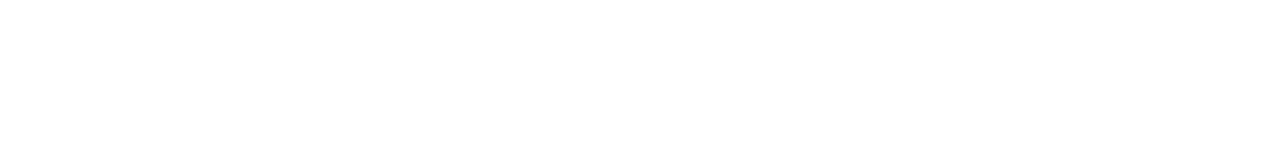
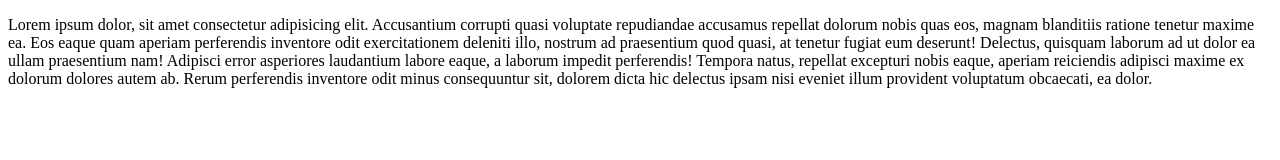
Before and after one commit to fioredefelice/practice, a plain HTML site: page Clase-de-branches/index.html in a window 1280 px wide. Drawn offline with Linux system fonts and the light colour scheme.

Commit message:
parrafo agregado

```diff
--- a/Clase-de-branches/index.html
+++ b/Clase-de-branches/index.html
@@ -7,6 +7,7 @@
     <title>Test de branches</title>
 </head>
 <body>
+    <p>Lorem ipsum dolor, sit amet consectetur adipisicing elit. Accusantium corrupti quasi voluptate repudiandae accusamus repellat dolorum nobis quas eos, magnam blanditiis ratione tenetur maxime ea. Eos eaque quam aperiam perferendis inventore odit exercitationem deleniti illo, nostrum ad praesentium quod quasi, at tenetur fugiat eum deserunt! Delectus, quisquam laborum ad ut dolor ea ullam praesentium nam! Adipisci error asperiores laudantium labore eaque, a laborum impedit perferendis! Tempora natus, repellat excepturi nobis eaque, aperiam reiciendis adipisci maxime ex dolorum dolores autem ab. Rerum perferendis inventore odit minus consequuntur sit, dolorem dicta hic delectus ipsam nisi eveniet illum provident voluptatum obcaecati, ea dolor.</p>
 
 </body>
 </html>
```
